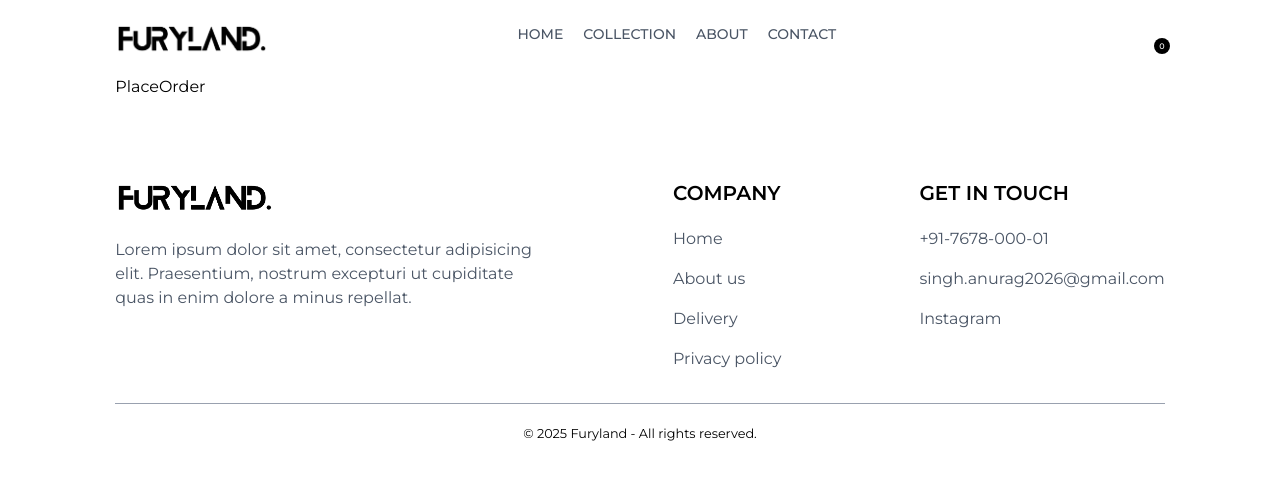
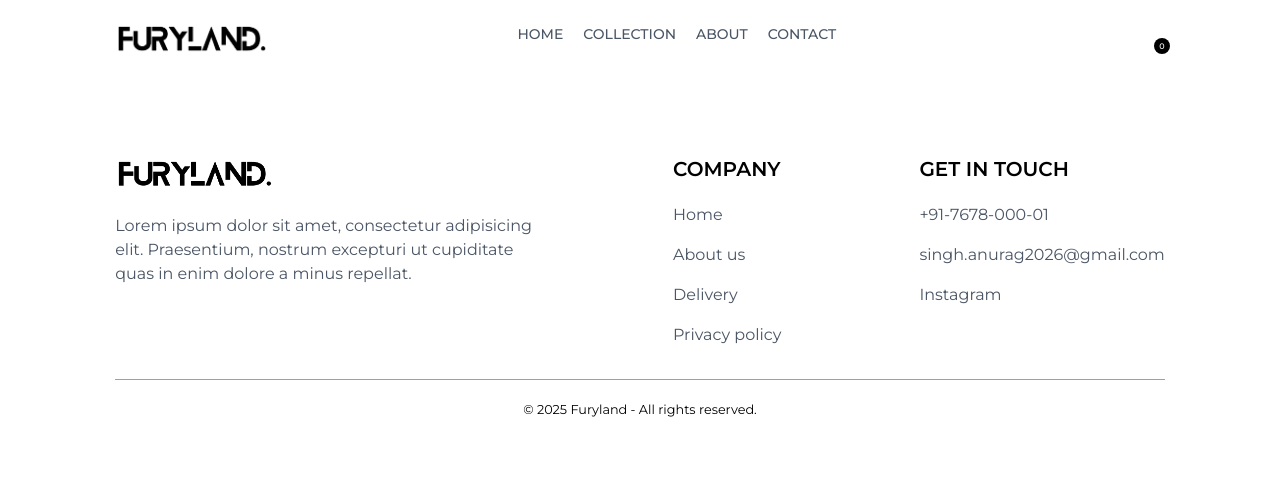
Before and after one commit to Anurag-Singh-0/FuryLand, a React (Vite) app in the folder frontend/: page /place-order in a window 1280 px wide. Shown: the top 480 px of the page. Built offline with nearby package versions, Linux system fonts and the light colour scheme; some icons are missing.

Commit message:
Writing a PlaceOrder code

```diff
--- a/frontend/src/pages/PlaceOrder.jsx
+++ b/frontend/src/pages/PlaceOrder.jsx
@@ -2,7 +2,7 @@ import React from 'react'
 
 function PlaceOrder() {
   return (
-    <div>PlaceOrder</div>
+    <div></div>
   )
 }
 
```
